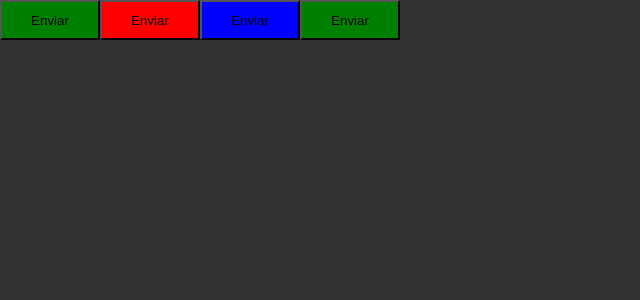
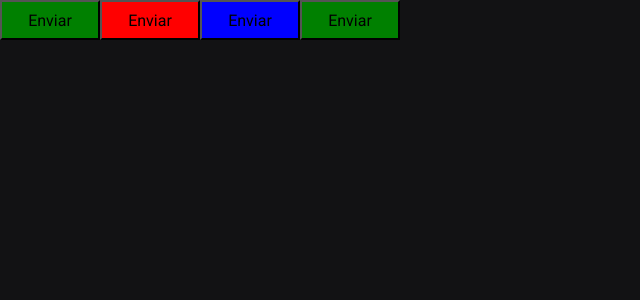
Before and after one commit to ramirlm/rect-pomodoro, a React (Vite) app: page / in a window 1280 px wide. Shown: the top 300 px of the page, without its empty margins (0-640 px from the left). Built offline with nearby package versions, Linux system fonts and the light colour scheme.

Commit message:
Adding eslint and fixing existing code

```diff
--- a/index.html
+++ b/index.html
@@ -2,6 +2,10 @@
 <html lang="en">
   <head>
     <meta charset="UTF-8" />
+    <link rel="preconnect" href="https://fonts.googleapis.com" />
+    <link rel="preconnect" href="https://fonts.gstatic.com" crossorigin />
+    <link href="https://fonts.googleapis.com/css2?family=Roboto+Mono:wght@700&family=Roboto:wght@400;700&display=swap" rel="stylesheet" />
+
     <link rel="icon" type="image/svg+xml" href="/src/favicon.svg" />
     <meta name="viewport" content="width=device-width, initial-scale=1.0" />
     <title>Vite App</title>
--- a/src/components/Button.styles.ts
+++ b/src/components/Button.styles.ts
@@ -13,15 +13,13 @@ const buttonVariants = {
   success: 'green',
   warning: 'orange',
   info: 'blue',
-}
+};
 
 export const ButtonContainer = styled.button<ButtonContainerProps>`
     width: 100px;
     height: 40px;
 
-    ${props => {
-        return css`
+    ${(props) => css`
             background-color: ${buttonVariants[props.variant]}
+        `}
 `;
-    }}
-`
--- a/src/main.tsx
+++ b/src/main.tsx
@@ -5,5 +5,5 @@ import { App } from './App'
 ReactDOM.createRoot(document.getElementById('root')!).render(
   <React.StrictMode>
     <App />
-  </React.StrictMode>
+  </React.StrictMode>,
 )
--- a/src/styles/themes/default.ts
+++ b/src/styles/themes/default.ts
@@ -1,4 +1,21 @@
 export const defaultTheme = {
-    primary: 'purple',
-    secondary: 'blue',
-}
+    white: '#FFF',
+
+    'gray-100': '#E1E1E6',
+    'gray-300': '#C4C4CC',
+    'gray-400': '#8D8D99',
+    'gray-500': '#7C7C8A',
+    'gray-600': '#323238',
+    'gray-700': '#29292E',
+    'gray-800': '#202024',
+    'gray-900': '#121214',
+
+    'green-300': '#00B37E',
+    'green-500': '#00875F',
+    'green-700': '#015F43',
+
+    'red-500': '#AB222E',
+    'red-700': '#7A1921',
+
+    'yellow-500': '#FBA94C',
+  }
--- a/src/styles/themes/global.ts
+++ b/src/styles/themes/global.ts
@@ -7,8 +7,19 @@ export const GlobalStyle = createGlobalStyle`
         box-sizing: border-box;
     }
 
+    :focus {
+        outline: 0;
+        box-shadow: 0 0 0 2px ${props => props.theme['green-500']}
+    }
+
     body {
-        background: #333;
-        color: #fff;
+        background: ${props => props.theme['gray-900']};
+        color: ${props => props.theme['gray-300']};
+    }
+
+    body, input, text-area, button {
+        font-family: 'Roboto', sans-serif;
+        font-weight: 300;
+        font-size: 1rem;
     }
 `
```
Also changed, not shown: package.json (+9 -0 lines), src/App.tsx (+4 -5 lines), src/components/Button.tsx (+4 -6 lines), .eslintrc.json (added), 1 other file (tests, documents, lock files or other folders). Lines whose indentation alone changed are shown as unchanged.
